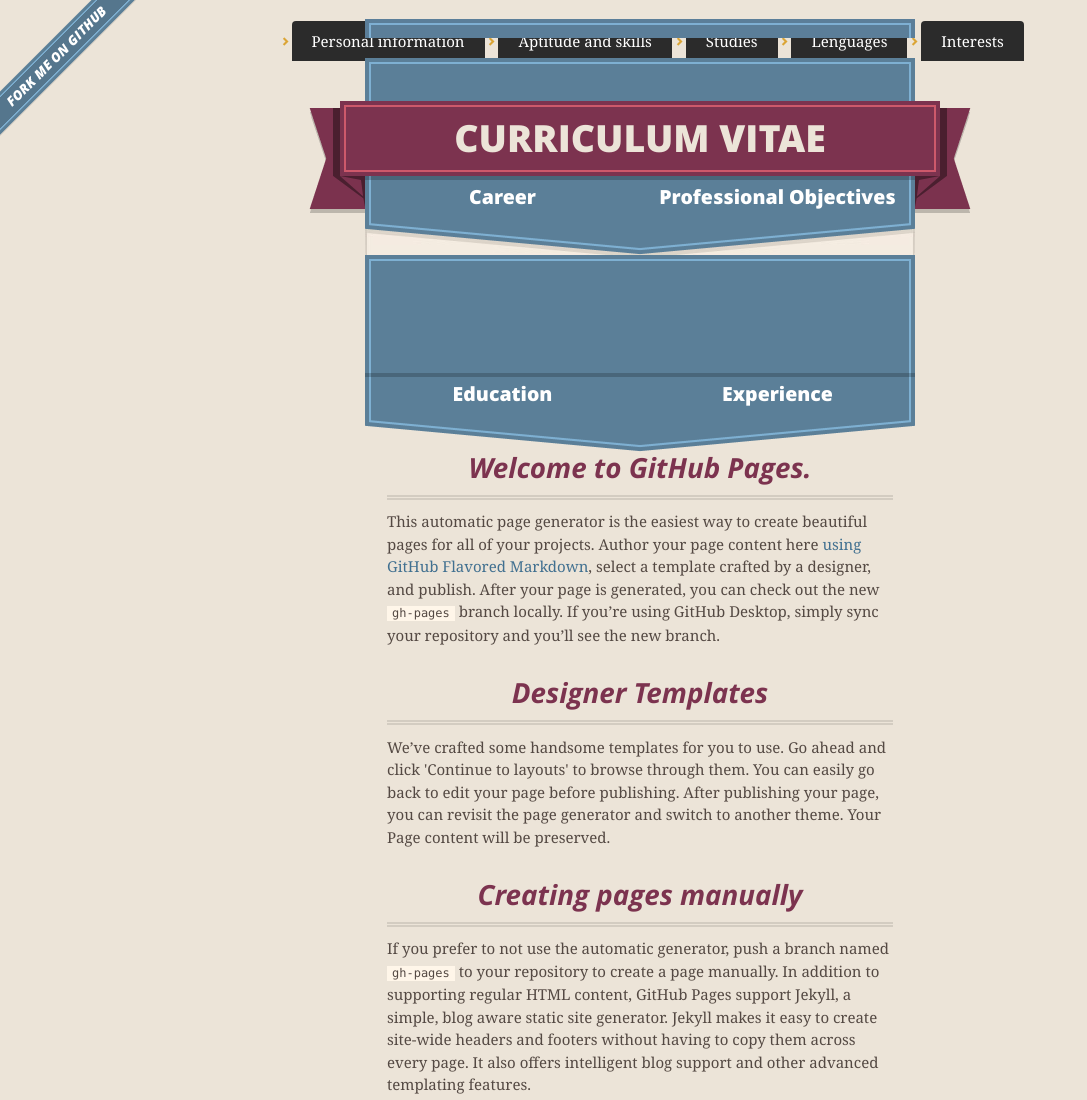
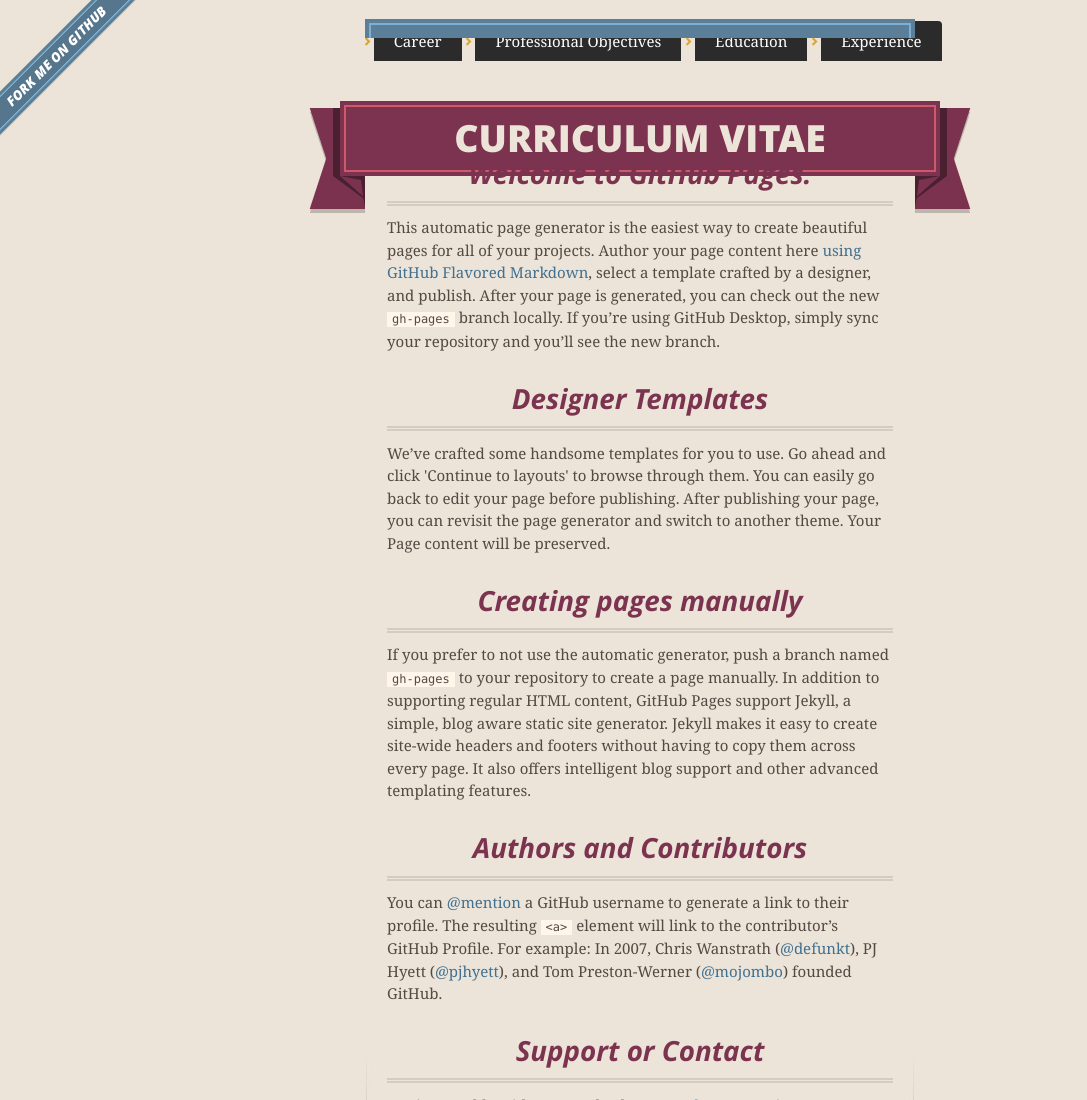
Before and after one commit to LaryRabbit/NatanLycan.github.io, a plain HTML site: page index.html in a window 1280 px wide. Shown: the top 1100 px of the page, without its empty margins (0-1087 px from the left). Drawn offline with nearby package versions, Linux system fonts and the light colour scheme.

Commit message:
Update index.html

```diff
--- a/index.html
+++ b/index.html
@@ -44,11 +44,10 @@
   <body>
     <!-- MENU -->
       <ul id="menu" align="center">
-  	    <li><a href="#info">Personal information</a></li>
-  	    <li><a href="#skills">Aptitude and skills</a></li>
-  	    <li><a href="#studies">Studies</a></li>
-  	    <li><a href="#leng">Lenguages</a></li>
-  	    <li><a href="#interests">Interests</a></li>
+  	    <li><a href="#info">Career</a></li>
+  	    <li><a href="#skills">Professional Objectives</a></li>
+  	    <li><a href="#studies">Education</a></li>
+  	    <li><a href="#leng">Experience</a></li>
       </ul>
 
     <a id="forkme_banner" href="https://github.com/LaryRabbit/NatanLycan.github.io">View on GitHub</a>
@@ -65,15 +64,6 @@
         </span>
       </header>
 
-      <section id="downloads">
-        <span class="inner">
-            <a href="https://github.com/LaryRabbit/NatanLycan.github.io/zipball/master" class="zip">Career</a>
-            <a href="https://github.com/LaryRabbit/NatanLycan.github.io/tarball/master" class="tgz">Professional Objectives</a>
-            <a href="https://github.com/LaryRabbit/NatanLycan.github.io/zipball/master" class="zip">Education</a>
-            <a href="https://github.com/LaryRabbit/NatanLycan.github.io/tarball/master" class="tgz">Experience</a>
-
-        </span>
-      </section>
 
 
       <span class="banner-fix"></span>
```
